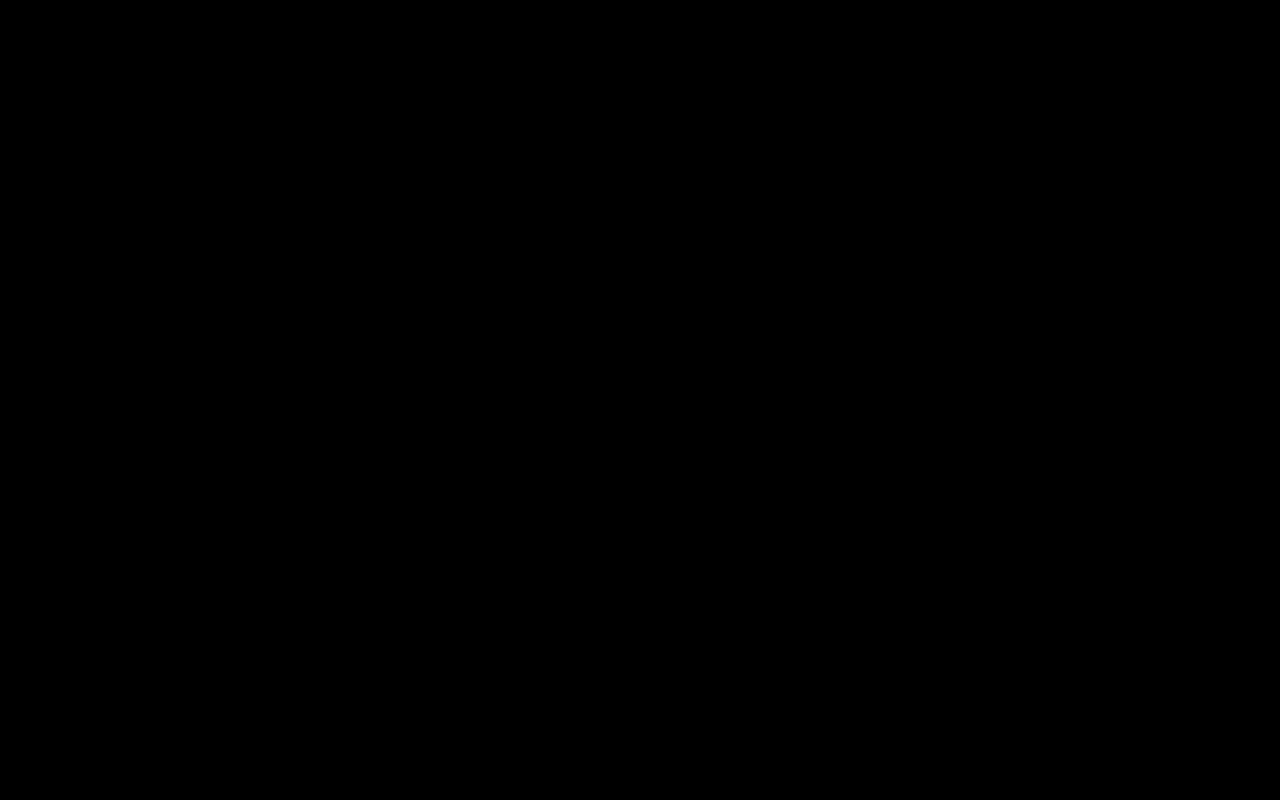
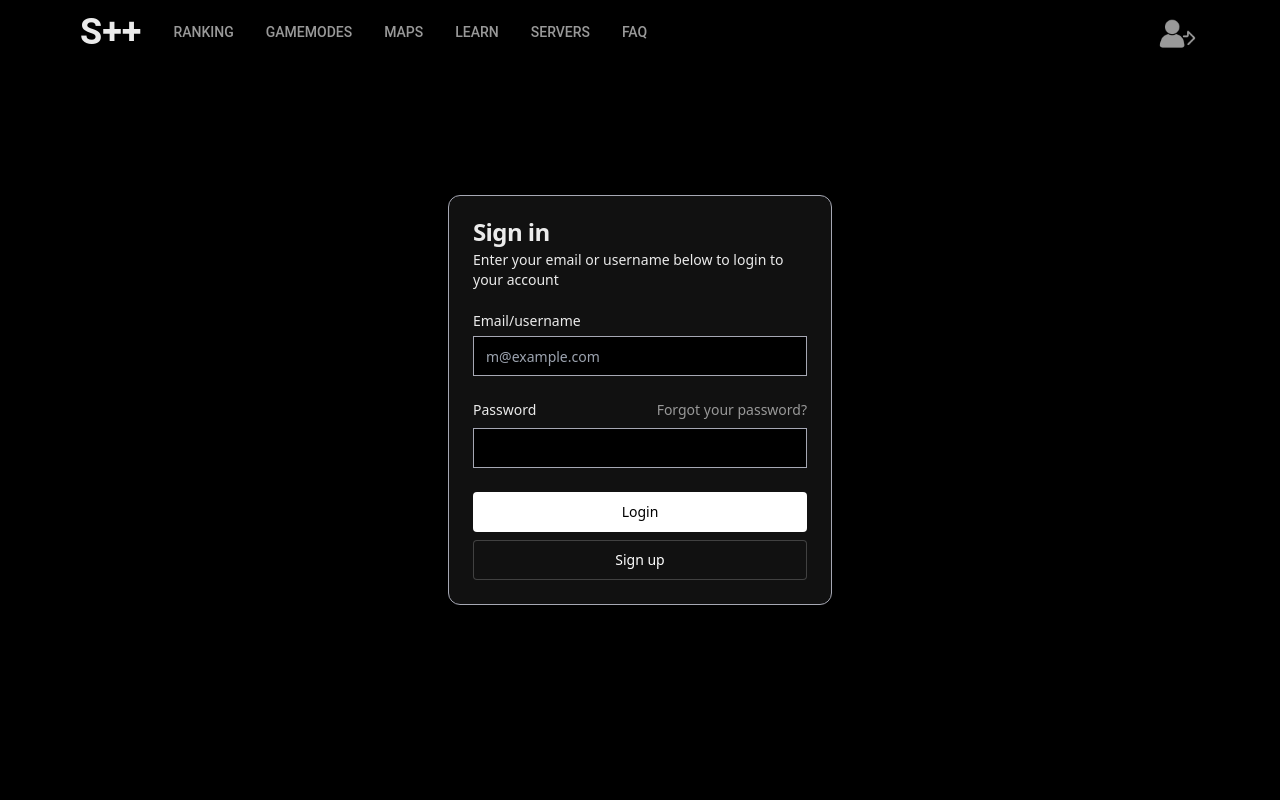
Before and after one commit to soldank-plus-plus/spp-website, a React (Vite) app: page /login in a window 1280 px wide. Before the commit this address had no page. Shown: the top 800 px of the page. Built offline with nearby package versions, Linux system fonts and the light colour scheme; a web font is replaced by a local one.

Commit message:
Add sign in and sign up layout

```diff
--- a/package.json
+++ b/package.json
@@ -11,6 +11,7 @@
     "dependencies": {
         "@radix-ui/react-accordion": "^1.2.11",
         "@radix-ui/react-dialog": "^1.1.14",
+        "@radix-ui/react-label": "^2.1.7",
         "@radix-ui/react-slot": "^1.2.3",
         "class-variance-authority": "^0.7.1",
         "clsx": "^2.1.1",
--- a/src/components/sections/Header.tsx
+++ b/src/components/sections/Header.tsx
@@ -26,7 +26,7 @@ export const Header = () => {
                 </nav>
 
                 <div className="hidden md:flex items-center ml-4">
-                    <a href="/">
+                    <a href="/login">
                         <img
                             src={login}
                             alt="Login"
@@ -40,12 +40,12 @@ export const Header = () => {
                     <Sheet>
                         <SheetTrigger asChild>
                             <Button variant="ghost" size="icon">
-                                <Menu className="h-6 w-6 text-white" />
+                                <Menu className="h-6 w-6 text-heading" />
                             </Button>
                         </SheetTrigger>
                         <SheetContent
                             side="left"
-                            className="bg-black/90 text-white overflow-y-auto"
+                            className="bg-black/90 text-heading overflow-y-auto"
                         >
                             <nav className="flex flex-col gap-4 mt-6 font-tomorrow font-semibold uppercase px-6">
                                 <Link to="/ranking">Ranking</Link>
--- /dev/null
+++ b/src/components/sections/Login.tsx
@@ -0,0 +1,65 @@
+import React from "react"
+import { Header } from "@/components/sections/Header";
+import { Card, CardContent, CardDescription, CardFooter, CardHeader, CardTitle } from "@/components/ui/card"
+import { Input } from "@/components/ui/input"
+import { Label } from "@/components/ui/label"
+import { Button } from "@/components/ui/button"
+import { Link } from "react-router-dom";
+import { Footer } from "@/components/sections/Footer";
+
+const Login = function() {
+    return (
+        <>
+            <Header />
+            <main className="flex justify-center items-center min-h-screen px-4">
+                <Card className="w-full max-w-sm bg-sombre rounded-xl">
+                    <CardHeader>
+                        <CardTitle>Sign in</CardTitle>
+                        <CardDescription>
+                            Enter your email or username below to login to your account
+                        </CardDescription>
+                    </CardHeader>
+                    <CardContent>
+                        <form>
+                            <div className="flex flex-col gap-6">
+                                <div className="grid gap-2 ">
+                                    <Label htmlFor="email">Email/username</Label>
+                                    <Input
+                                        id="email"
+                                        type="email"
+                                        placeholder="m@example.com"
+                                        required
+                                    />
+                                </div>
+                                <div className="grid gap-2">
+                                    <div className="flex items-center">
+                                        <Label htmlFor="password">Password</Label>
+                                        <a
+                                            href="#"
+                                            className="ml-auto inline-block text-sm underline-offset-4 hover:underline"
+                                        >
+                                            Forgot your password?
+                                        </a>
+                                    </div>
+                                    <Input id="password" type="password" required />
+                                </div>
+                            </div>
+                        </form>
+                    </CardContent>
+                    <CardFooter className="flex-col gap-2">
+                        <Button type="submit" variant="secondary">
+                            Login
+                        </Button>
+
+                        <Button asChild variant="outline">
+                            <Link to="/signup">Sign up</Link>
+                        </Button>
+                    </CardFooter>
+                </Card>
+            </main>
+            <Footer />
+        </>
+    );
+};
+
+export default Login;
--- /dev/null
+++ b/src/components/sections/Signup.tsx
@@ -0,0 +1,37 @@
+import React from "react"
+import { Header } from "@/components/sections/Header";
+import { Card, CardDescription, CardFooter, CardHeader, CardTitle } from "@/components/ui/card"
+import { Button } from "@/components/ui/button"
+import { Link } from "react-router-dom";
+import { Footer } from "@/components/sections/Footer";
+
+const Signup = function() {
+    return (
+        <>
+            <Header />
+            <main className="flex justify-center items-center min-h-screen px-4">
+                <Card className="w-full max-w-sm bg-sombre rounded-xl">
+                    <CardHeader>
+                        <CardTitle>Sign up</CardTitle>
+                        <CardDescription>
+                            The only way to create an account is to do it in
+                            the game. Press Sign up in the game to create an account.
+                        </CardDescription>
+                    </CardHeader>
+                    <CardFooter className="flex-col gap-2">
+                        <Button type="submit" variant="secondary">
+                            Sign up in the game
+                        </Button>
+
+                        <Button asChild variant="outline">
+                            <Link to={"/login"}>Login</Link>
+                        </Button>
+                    </CardFooter>
+                </Card>
+            </main>
+            <Footer />
+        </>
+    );
+};
+
+export default Signup;
--- /dev/null
+++ b/src/components/ui/card.tsx
@@ -0,0 +1,79 @@
+import * as React from "react"
+
+import { cn } from "@/lib/utils"
+
+const Card = React.forwardRef<
+  HTMLDivElement,
+  React.HTMLAttributes<HTMLDivElement>
+>(({ className, ...props }, ref) => (
+  <div
+    ref={ref}
+    className={cn(
+      "rounded-lg border bg-card text-card-foreground shadow-sm",
+      className
+    )}
+    {...props}
+  />
+))
+Card.displayName = "Card"
+
+const CardHeader = React.forwardRef<
+  HTMLDivElement,
+  React.HTMLAttributes<HTMLDivElement>
+>(({ className, ...props }, ref) => (
+  <div
+    ref={ref}
+    className={cn("flex flex-col space-y-1.5 p-6", className)}
+    {...props}
+  />
+))
+CardHeader.displayName = "CardHeader"
+
+const CardTitle = React.forwardRef<
+  HTMLDivElement,
+  React.HTMLAttributes<HTMLDivElement>
+>(({ className, ...props }, ref) => (
+  <div
+    ref={ref}
+    className={cn(
+      "text-2xl font-semibold leading-none tracking-tight",
+      className
+    )}
+    {...props}
+  />
+))
+CardTitle.displayName = "CardTitle"
+
+const CardDescription = React.forwardRef<
+  HTMLDivElement,
+  React.HTMLAttributes<HTMLDivElement>
+>(({ className, ...props }, ref) => (
+  <div
+    ref={ref}
+    className={cn("text-sm text-muted-foreground", className)}
+    {...props}
+  />
+))
+CardDescription.displayName = "CardDescription"
+
+const CardContent = React.forwardRef<
+  HTMLDivElement,
+  React.HTMLAttributes<HTMLDivElement>
+>(({ className, ...props }, ref) => (
+  <div ref={ref} className={cn("p-6 pt-0", className)} {...props} />
+))
+CardContent.displayName = "CardContent"
+
+const CardFooter = React.forwardRef<
+  HTMLDivElement,
+  React.HTMLAttributes<HTMLDivElement>
+>(({ className, ...props }, ref) => (
+  <div
+    ref={ref}
+    className={cn("flex items-center p-6 pt-0", className)}
+    {...props}
+  />
+))
+CardFooter.displayName = "CardFooter"
+
+export { Card, CardHeader, CardFooter, CardTitle, CardDescription, CardContent }
--- /dev/null
+++ b/src/components/ui/label.tsx
@@ -0,0 +1,24 @@
+import * as React from "react"
+import * as LabelPrimitive from "@radix-ui/react-label"
+import { cva, type VariantProps } from "class-variance-authority"
+
+import { cn } from "@/lib/utils"
+
+const labelVariants = cva(
+  "text-sm font-medium leading-none peer-disabled:cursor-not-allowed peer-disabled:opacity-70"
+)
+
+const Label = React.forwardRef<
+  React.ElementRef<typeof LabelPrimitive.Root>,
+  React.ComponentPropsWithoutRef<typeof LabelPrimitive.Root> &
+    VariantProps<typeof labelVariants>
+>(({ className, ...props }, ref) => (
+  <LabelPrimitive.Root
+    ref={ref}
+    className={cn(labelVariants(), className)}
+    {...props}
+  />
+))
+Label.displayName = LabelPrimitive.Root.displayName
+
+export { Label }
--- a/src/main.tsx
+++ b/src/main.tsx
@@ -8,6 +8,8 @@ import Maps from "@/components/pages/Maps";
 import Learn from "@/components/pages/Learn";
 import Servers from "@/components/pages/Servers";
 import Faq from "@/components/pages/Faq";
+import Login from "@/components/sections/Login";
+import Signup from "@/components/sections/Signup";
 import Contributing from "@/components/sections/Contributing";
 import "./index.css";
 
@@ -22,6 +24,8 @@ ReactDOM.createRoot(document.getElementById("root")!).render(
                 <Route path="/learn" element={<Learn />} />
                 <Route path="/servers" element={<Servers />} />
                 <Route path="/faq" element={<Faq />} />
+                <Route path="/login" element={<Login />} />
+                <Route path="/signup" element={<Signup />} />
                 <Route path="/contributing" element={<Contributing />} />
             </Routes>
         </BrowserRouter>
```
